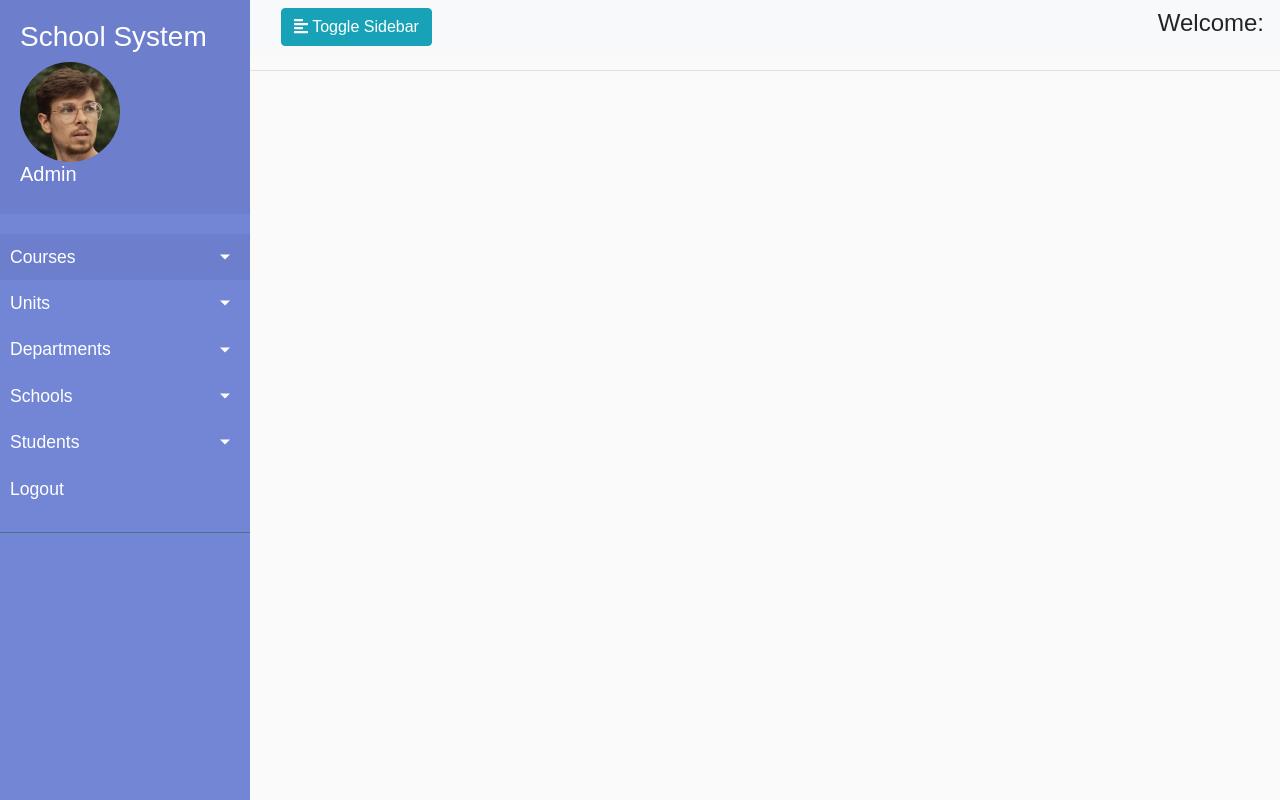
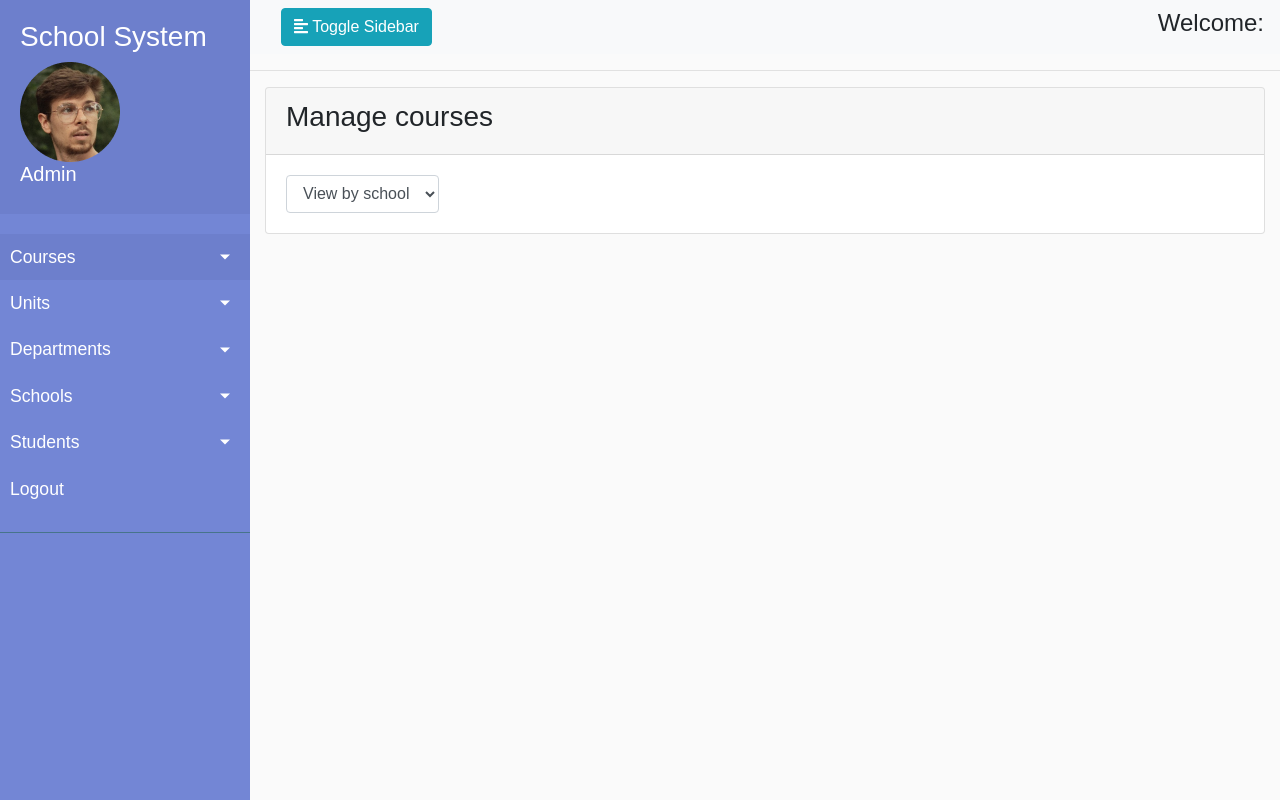
Before and after one commit to ealpha072/Student-Management-System, a PHP site: page /managecourses.php in a window 1280 px wide. Run offline with PHP 8.4, Linux system fonts and the light colour scheme; data that the repository does not hold is empty; some libraries are stand-ins or nearby versions.

Commit message:
Added card class to div body to hold contents

```diff
--- a/admin/managecourses.php
+++ b/admin/managecourses.php
@@ -1,4 +1,26 @@
 <?php
     require "dashboard.php";
     require "config.php";
+
+    $sql3->execute();
+    $results = $sql3->fetchAll(PDO::FETCH_ASSOC);
 ?>
+<div class="container">
+    <div class="card">
+        <div class="card-header">
+            <h3>Manage courses</h3>
+        </div>
+        <div class="card-body">
+            <div class="form">
+                <div class=" search" style="float:left">
+                    <select name="school" id="schooloption" class="form-control" onchange="showCourse()">
+                        <option value="" selected disabled>View by school</option>
+                        <?php foreach($schools as $school){?>
+                        <option value="<?php echo $school["school_name"];?>"><?php echo $school["school_name"];?></option>
+                        <?php }?>
+                    </select>
+                </div>
+            </div>
+        </div>
+    </div>
+</div>
```
